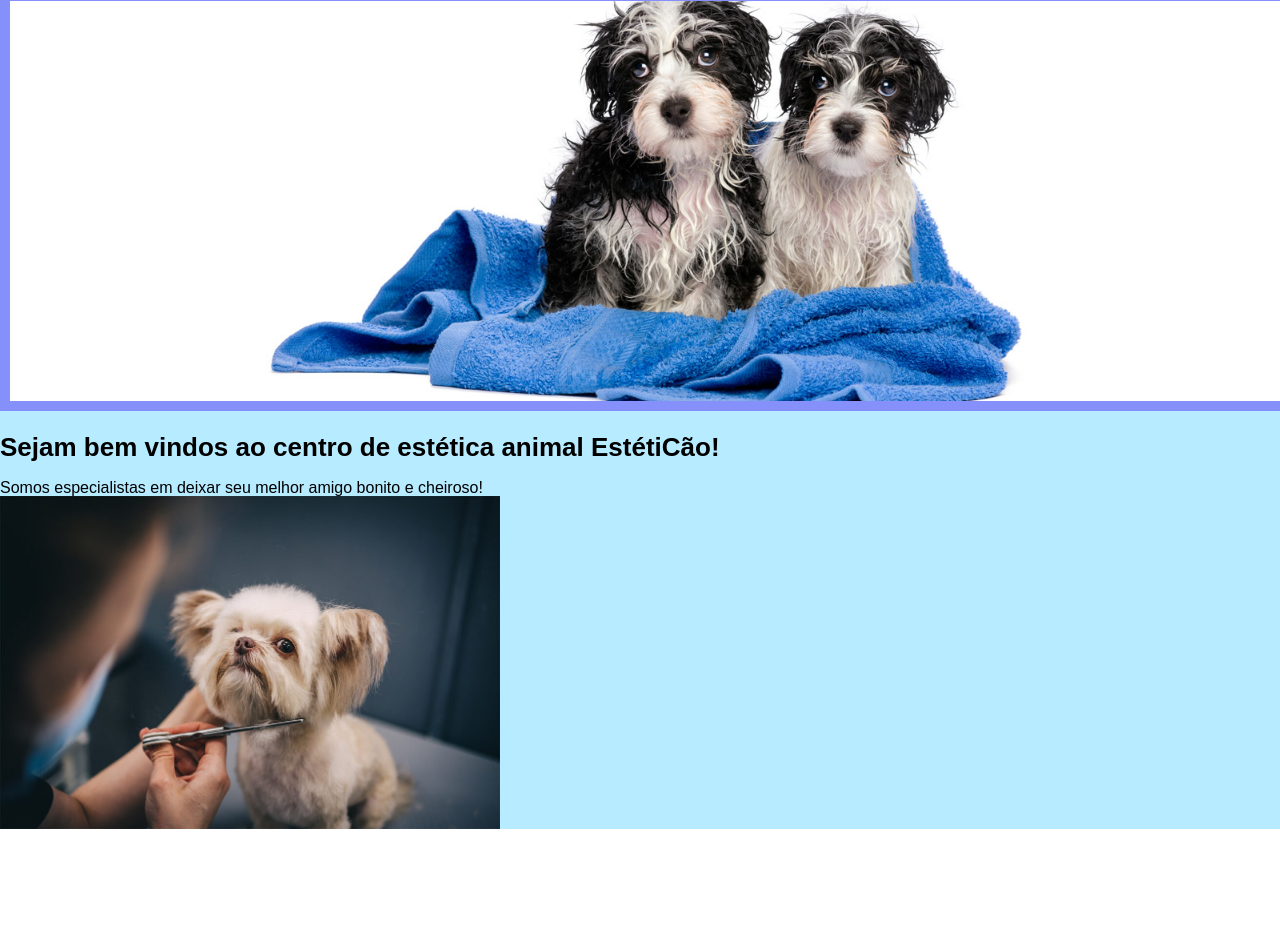
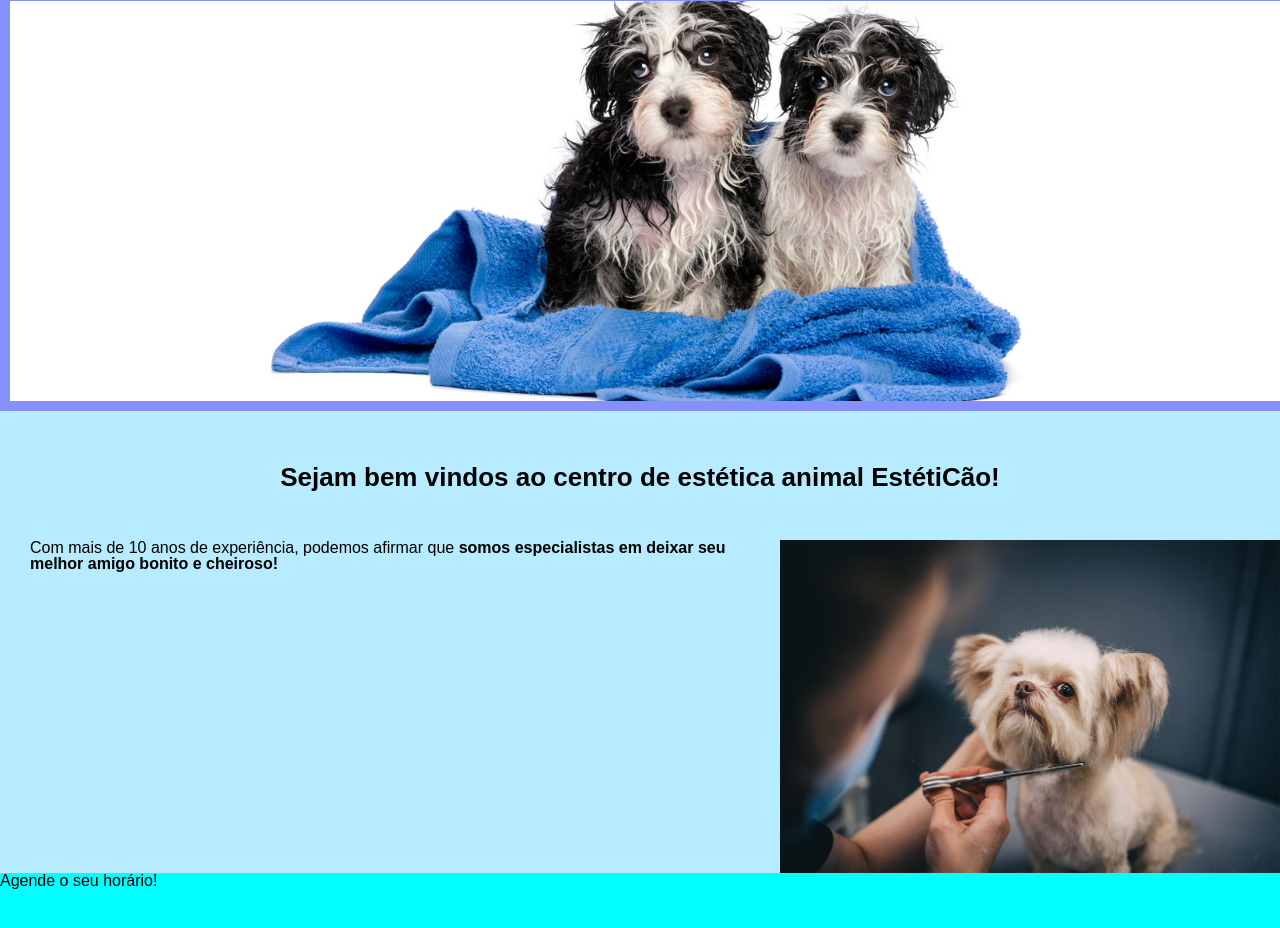
Before and after one commit to Lucasarkh/site-estetica-animal, a plain HTML site: page home.html in a window 1280 px wide. Shown: the part 182-1110 px from the top of the page. Before the commit the page ends 1011 px from the top, so only its background shows below. Drawn offline with Linux system fonts and the light colour scheme.

Commit message:
ajuste imagem cao tosando e pequenas mudanças

```diff
--- a/home.html
+++ b/home.html
@@ -16,8 +16,7 @@
             <h1><img class="logo" src="logo_esteticao.png"></h1>
             <nav class="cabecalho">
                 <ul>
-                    <li><a href="home.html">Inicio</a></li>
-                    <li><a href="home.html">Serviços</a></li>
+                    <li><a href="home.html">Início</a></li>
                     <li><a href="home.html">Contato</a></li>
                 </ul>
             </nav>
@@ -25,14 +24,19 @@
         <img class="banner__home" src="banner.jpg">
     </header>
     <main>
-        <nav class="apresentacao">
+        <section>
             <h2>Sejam bem vindos ao centro de estética animal EstétiCão!</h2>
-            <p>Somos especialistas em deixar seu melhor amigo bonito e cheiroso!</p>
-            <img class="cao__tosando" src="cao_tosando.jpg">
-        </nav>
+            <nav class="apresentacao">
+                <p>Com mais de 10 anos de experiência, podemos afirmar que <strong>somos especialistas em deixar seu
+                        melhor amigo bonito e cheiroso!</strong></p>
+                <img class="cao__tosando" src="cao_tosando.jpg">
+            </nav>
+        </section>
     </main>
 
     <Footer>
+        <p>Agende o seu horário!</p>
+
 
 
     </Footer>
--- a/reset.css
+++ b/reset.css
@@ -7,8 +7,7 @@ html, body, div, span, applet, object, iframe,
 h1, h2, h3, h4, h5, h6, p, blockquote, pre,
 a, abbr, acronym, address, big, cite, code,
 del, dfn, em, img, ins, kbd, q, s, samp,
-small, strike, strong, sub, sup, tt, var,
-b, u, i, center,
+small, strike, sub, sup, tt, var, u, center,
 dl, dt, dd, ol, ul, li,
 fieldset, form, label, legend,
 table, caption, tbody, tfoot, thead, tr, th, td,
--- a/style.css
+++ b/style.css
@@ -6,8 +6,6 @@ body {
 
 header {
     background: rgb(183, 235, 255);
-
-
 }
 
 .navegacao {
@@ -42,8 +40,20 @@ nav li a {
 
 /*CSS MAIN */
 
+main {
+    background: rgb(183, 235, 255);
+}
+
+h2 {
+    text-align: center;
+    padding: 50px 0;
+    font-size: 26px;
+    font-weight: bold;
+}
+
 .apresentacao {
-    display: inline-block;
+    display: flex;
+    margin: 0 0 0 30px;
 }
 
 .banner__home {
@@ -53,18 +63,15 @@ nav li a {
     border: 10px solid #8690fa
 }
 
-main {
-    background: rgb(183, 235, 255);
+.cao__tosando {
+    margin: 0 0 0 30px;
+    width: 500px;
+    justify-content: flex-end;
 }
 
-main h2 {
-    text-align: center;
-    font-weight: bold;
-    padding: 20px 0;
-    font-size: 26px;
+/*CSS FOOTER*/
+
+footer {
+    background-color: aqua;
+    height: 200px;
 }
-
-.cao__tosando {
-    width: 500px;
-    vertical-align: top;
-}
```
